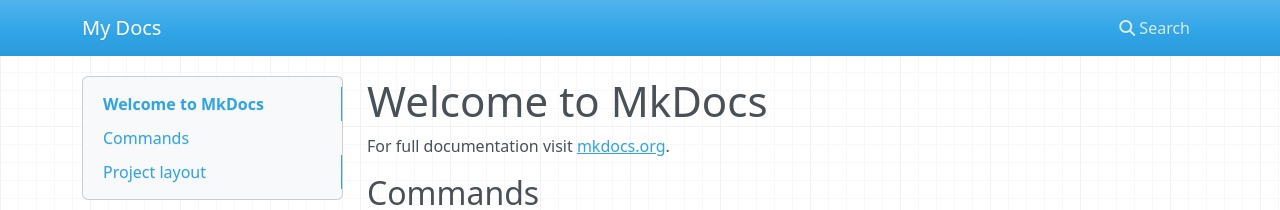
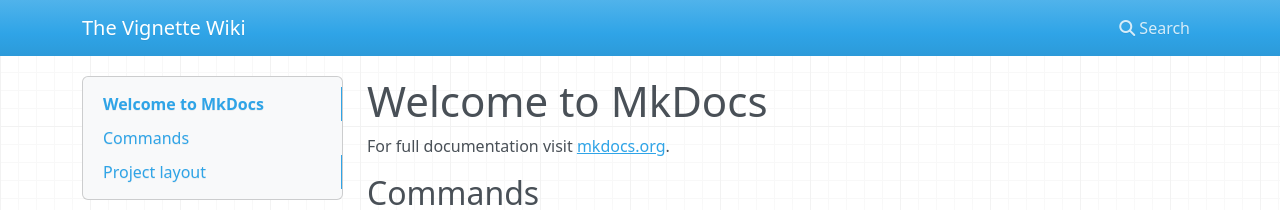
Before and after one commit to vignetteapp/wiki, an MkDocs documentation site: the page built from docs/index.md, in a window 1280 px wide. Shown: the top 210 px of the page. Built offline with MkDocs 1.6.1, drawn with Linux system fonts in a browser that asks for light colours; nearby versions of some CDN libraries.

Commit message:
Update mkdocs.yml

```diff
--- a/mkdocs.yml
+++ b/mkdocs.yml
@@ -1 +1 @@
-site_name: My Docs
+site_name: The Vignette Wiki
```
